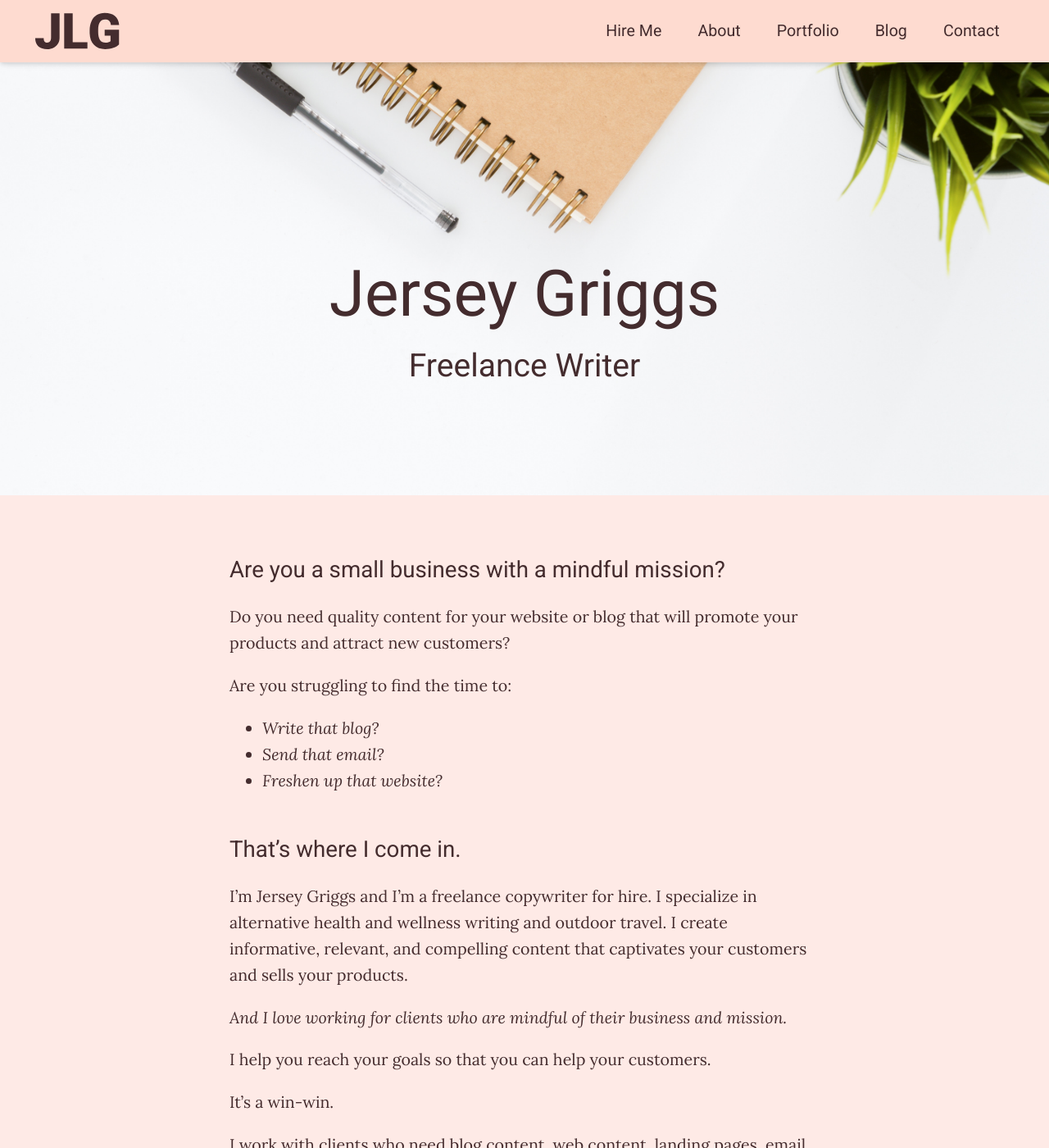
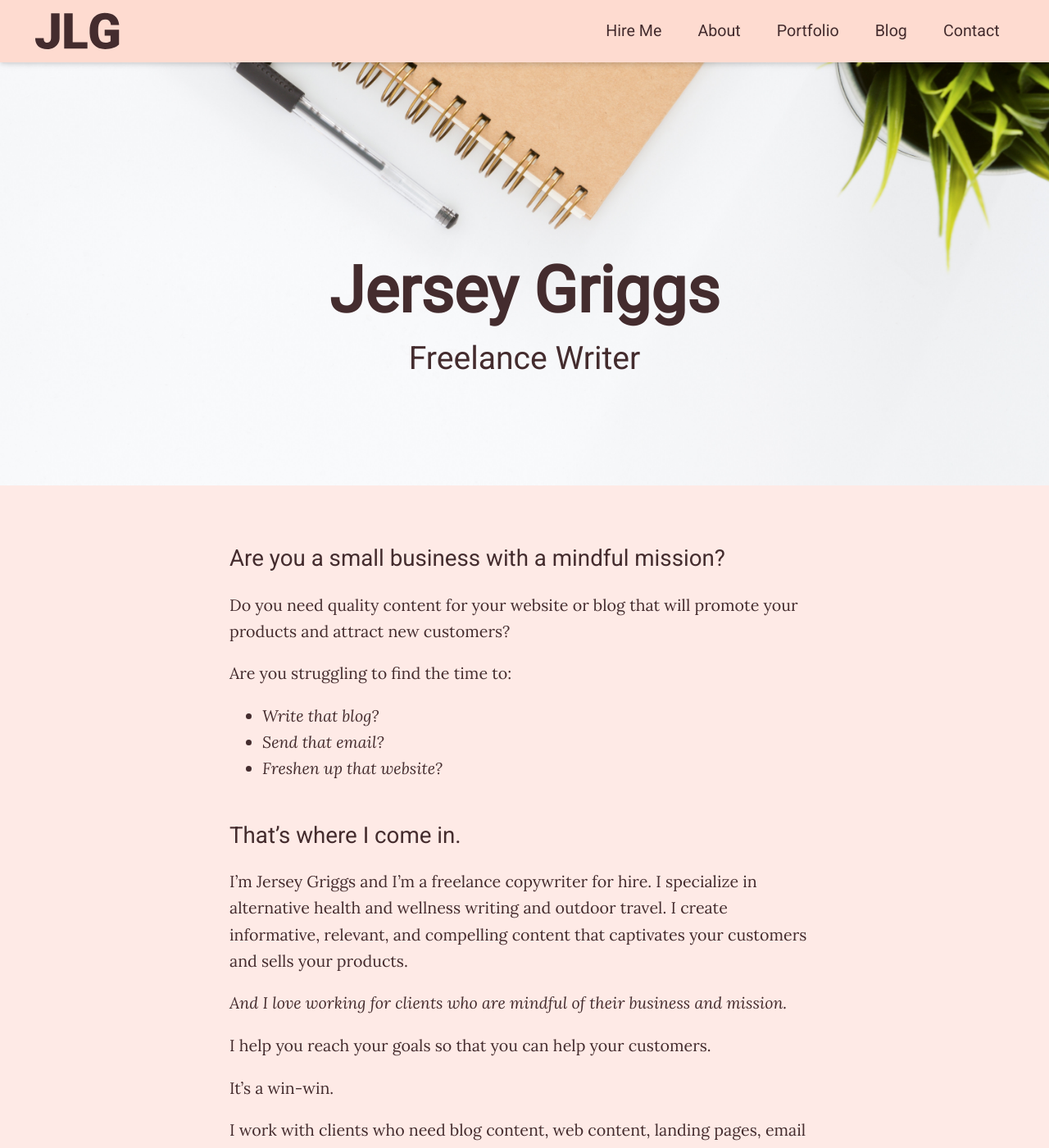
Before and after one commit to jersey-griggs/jersey.griggs.github.io, a Jekyll site: the page built from index.md, in a window 1280 px wide and 1400 px high. Shown: the whole window at 82% size. Built offline with Jekyll 4.4.1, drawn with Linux system fonts in a browser that asks for light colours.

Commit message:
new hero

```diff
--- a/_includes/head.html
+++ b/_includes/head.html
@@ -4,7 +4,7 @@
   <meta name="viewport" content="width=device-width, initial-scale=1">
   {%- seo -%}
   <link rel="stylesheet" href="{{ "/assets/main.css" | relative_url }}">
-  <link href="https://fonts.googleapis.com/css?family=Lora:400,400i,700|Roboto" rel="stylesheet">
+  <link href="https://fonts.googleapis.com/css?family=Lora:400,400i,700|Roboto:400, 600," rel="stylesheet">
   {%- feed_meta -%}
   {%- if jekyll.environment == 'production' and site.google_analytics -%}
     {%- include google-analytics.html -%}
--- a/_sass/minima/_base.scss
+++ b/_sass/minima/_base.scss
@@ -70,12 +70,13 @@
   @include interpolate((padding-top, padding-bottom), 20rem, 70rem, 0rem, 0.5rem);
   font-family: 'Roboto', sans-serif;
   font-weight: 500;
-  line-height: 1.5;
+  line-height: 1.4;
 }
 
 h1 {
   font-size: 3.98rem;
   margin-top: 40px;
+  font-weight: 600;
   @media (max-width: 760px) {
     font-size: 9.95vw;
   }
```
